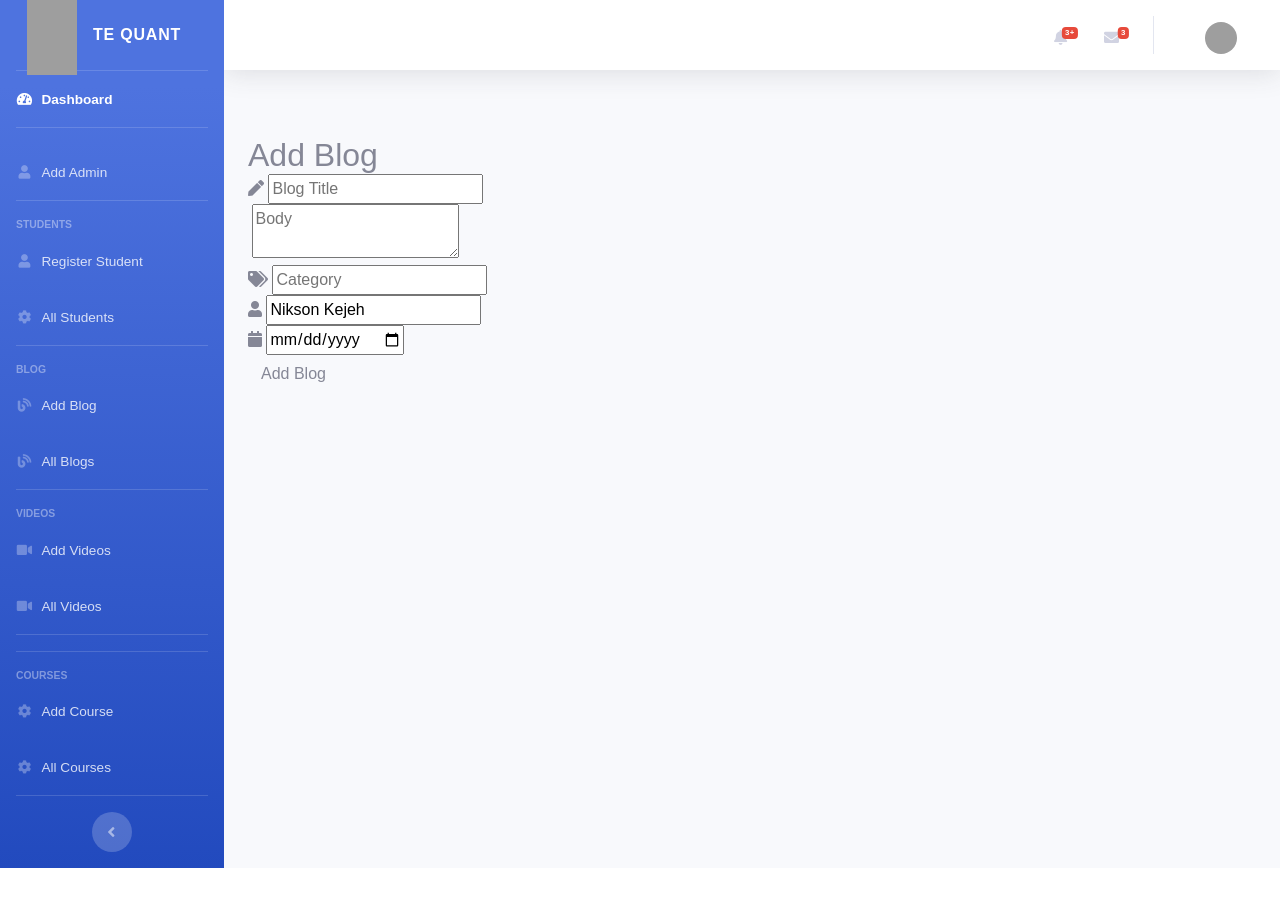
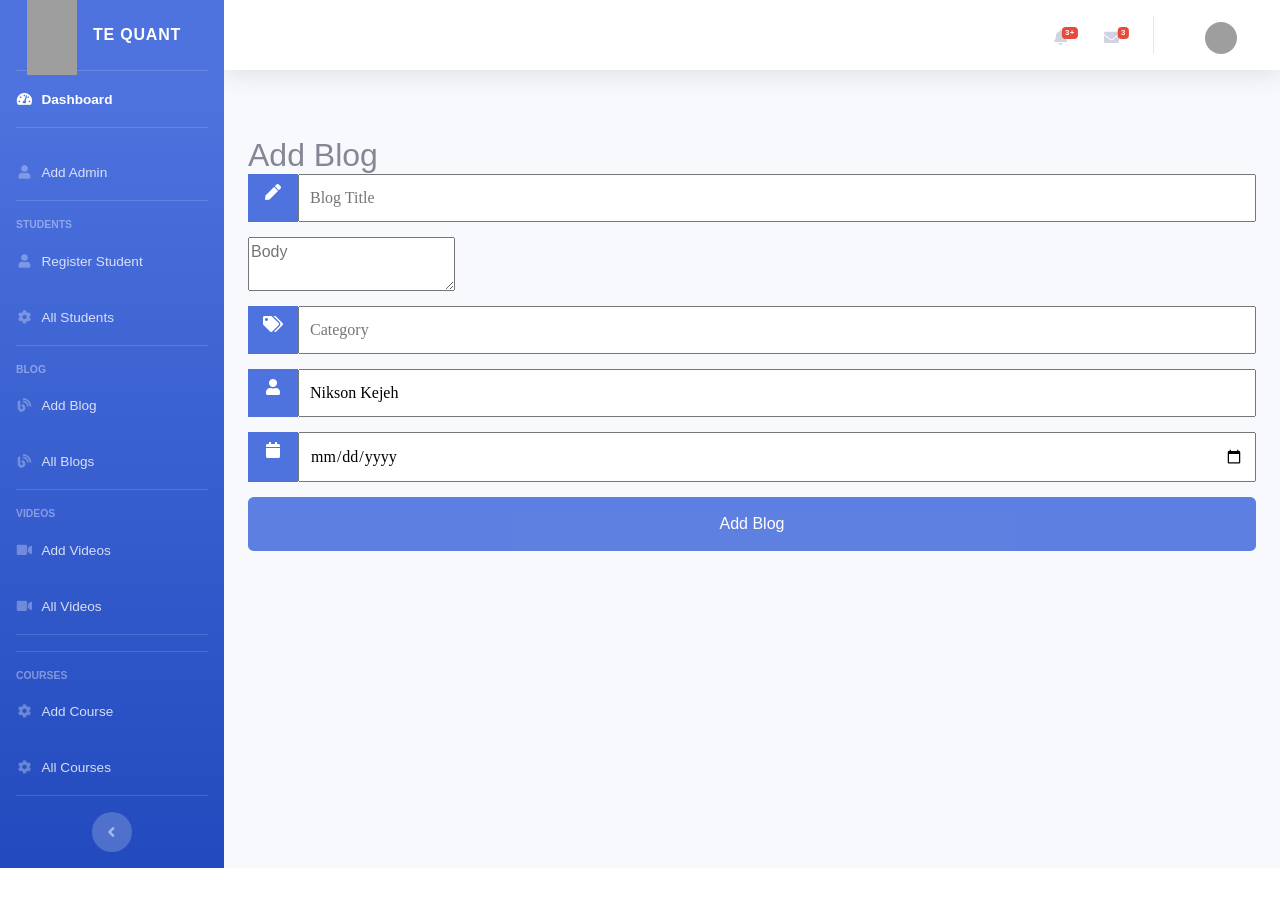
Before and after one commit to e-questtech/webproject2, a Flask app: page /admin/blog/add/ in a window 1280 px wide. Shown: the top 912 px of the page. Run offline with Flask 3, Linux system fonts and the light colour scheme; a user stored in the database is signed in; data comes from the database, SQL or seed files in the repository; some libraries are stand-ins or nearby versions; grey boxes are pictures that could not be loaded.

Commit message:
Update style.css

```diff
--- a/static/css/style.css
+++ b/static/css/style.css
@@ -1739,3 +1739,72 @@ footer .contact-form button.filled-button:hover {
 	background: #ed4051;
 	border: 1px solid #ed4051;
 }
+
+h2.title {
+  text-align: center;
+  text-transform: uppercase;
+  color: rgb(85, 99, 112);
+  letter-spacing: 2px;
+}
+
+.input-container {
+  display: -ms-flexbox;
+  /* IE10 */
+  display: flex;
+  width: 100%;
+  margin-bottom: 15px;
+}
+
+.icon {
+  padding: 10px;
+  background: #4e73df;
+  color: white;
+  min-width: 50px;
+  text-align: center;
+}
+
+.input-field {
+  width: 100%;
+  padding: 10px;
+  outline: none;
+  font-family: 'Antic';
+  font-size: 16px;
+}
+
+.input-field:focus {
+  border: 2px solid rgb(21, 53, 194);
+
+}
+
+.btn {
+  color: #fff;
+  background-color: #4e73df;
+  border-color: #4e73df;
+  padding: 15px 20px;
+  border: none;
+  cursor: pointer;
+  width: 100%;
+  opacity: 0.9;
+}
+
+.btn:hover {
+  opacity: 1;
+  color: #fff;
+  background-color: #2e59d9;
+  border-color: #2653d4
+}
+
+.btn:active {
+  color: #fff;
+  background-color: #2653d4;
+  border-color: #244ec9
+}
+
+#indexpage {
+  background-color: #faf7f7;
+  width: auto;
+  border-radius: 2px;
+  padding: 50px;
+  margin: 10px;
+  display: flex;
+}
```
